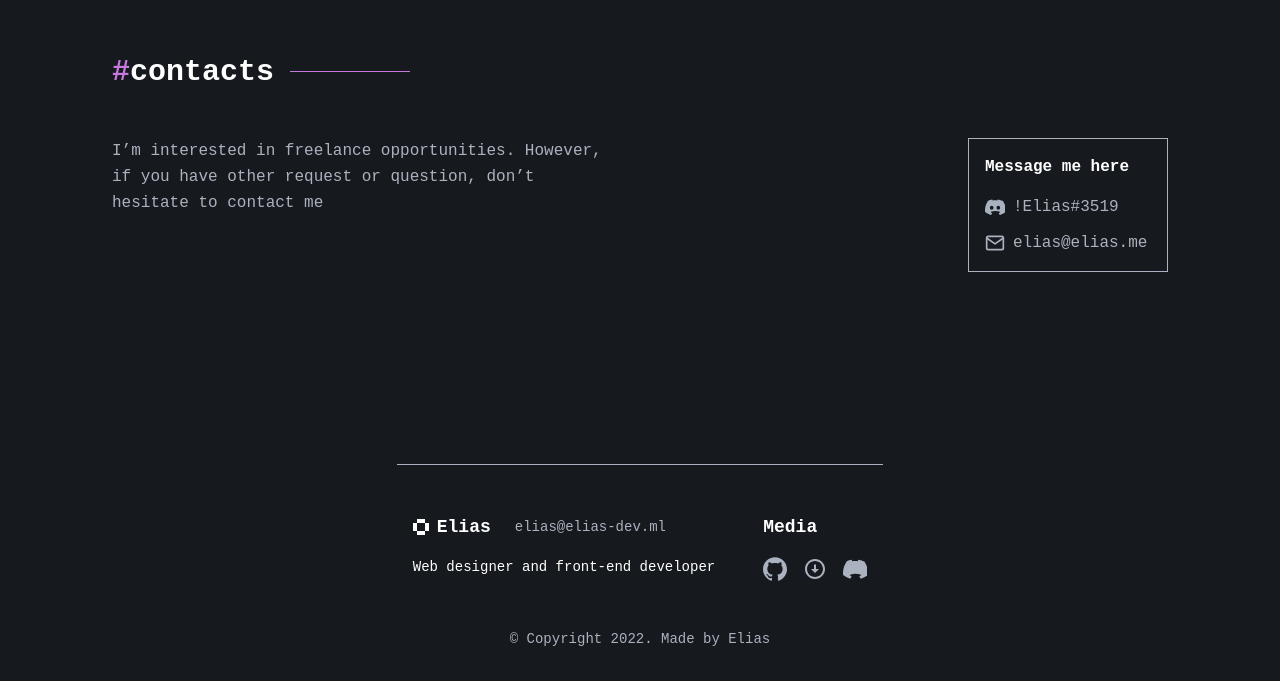
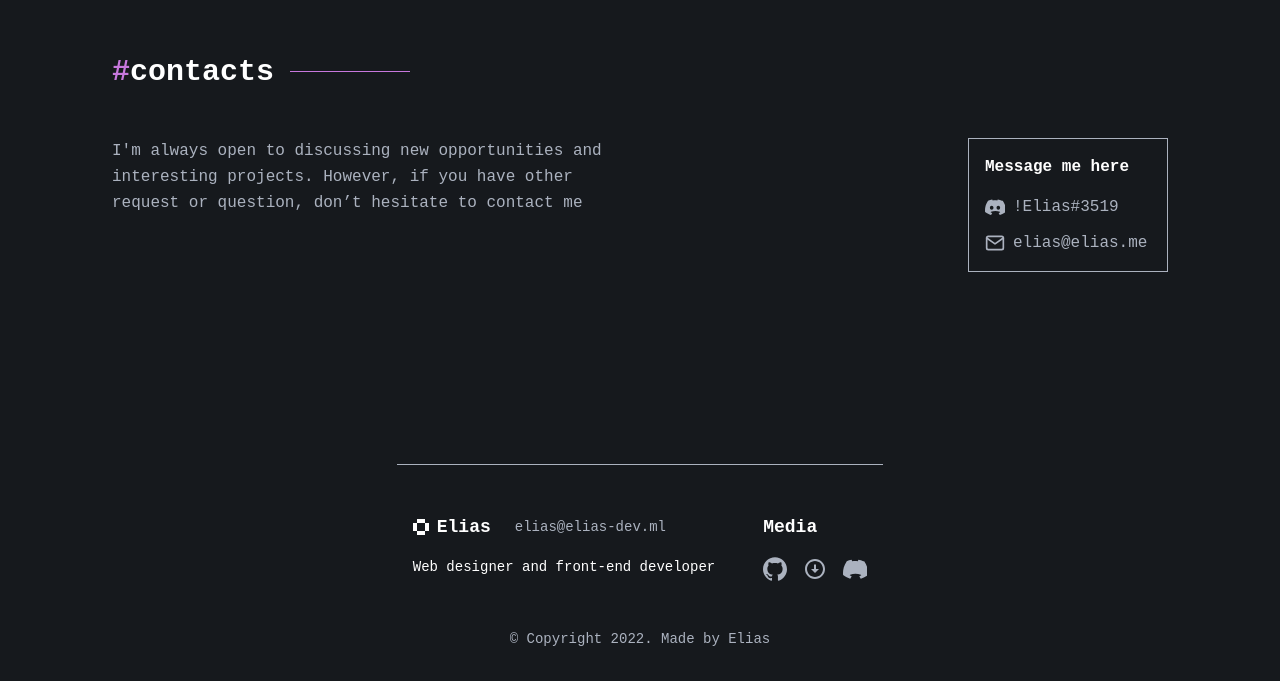
Before and after one commit to David-Horjet/Portfolio-v3, a Next.js app: page / in a window 1280 px wide. Shown: the part 3159-3840 px from the top of the page. Built offline with nearby package versions, Linux system fonts and the light colour scheme.

Commit message:
chore: addin contents

```diff
--- a/components/ContactSection.tsx
+++ b/components/ContactSection.tsx
@@ -14,7 +14,7 @@ const ContactSection: React.FC = () => {
             <div className="flex flex-col md:flex-row gap-12 justify-between">
                 <div className="max-w-125">
                     <p className="text-gray leading-relaxed mb-8">
-            I’m interested in freelance opportunities. However, if you have other request or question, don’t hesitate to contact me
+                        I'm always open to discussing new opportunities and interesting projects. However, if you have other request or question, don’t hesitate to contact me
                     </p>
                 </div>
 
@@ -23,7 +23,7 @@ const ContactSection: React.FC = () => {
                     <div className="space-y-3">
                         <div className="flex items-center gap-2 text-gray hover:text-white transition-colors cursor-pointer group/item">
                             <svg width="20" height="20" viewBox="0 0 24 24" fill="currentColor" className="text-gray group-hover/item:text-primary">
-                 <path d="M20.317 4.3698a19.7913 19.7913 0 00-4.8851-1.5152.0741.0741 0 00-.0785.0371c-.211.3753-.4447.8648-.6083 1.2495-1.8447-.2762-3.68-.2762-5.4868 0-.1636-.3933-.4058-.8742-.6177-1.2495a.077.077 0 00-.0785-.037 19.7363 19.7363 0 00-4.8852 1.515.0699.0699 0 00-.0321.0277C.5334 9.0458-.319 13.5799.0992 18.0578a.0824.0824 0 00.0312.0561c2.4214 1.7899 4.7563 2.872 7.0433 3.58a.0768.0768 0 00.0835-.027c.5401-.739 1.0125-1.5361 1.4088-2.3781a.0767.0767 0 00-.0418-.1058 12.5907 12.5907 0 01-1.8907-.901.0784.0784 0 00-.0083-.1311c.1265-.0948.253-.1928.3734-.294a.0754.0754 0 00.0264-.0784 14.28 14.28 0 0110.7412 0 .075.075 0 00.0264.0784c.1204.1012.2469.1992.3734.294a.0788.0788 0 00-.0083.1311 12.1541 12.1541 0 01-1.8907.901.0763.0763 0 00-.0418.1058c.3963.842 1.4088 2.3781 1.4088 2.3781a.0762.0762 0 00.0835.027c2.287-.708 4.6219-1.7901 7.0433-3.58a.0824.0824 0 00.0312-.0561c.5004-5.177-.8382-9.6739-3.5493-13.6604a.068.068 0 00-.0312-.0286zM8.02 15.3312c-1.1825 0-2.1569-1.0857-2.1569-2.419 0-1.3332.9555-2.4189 2.157-2.4189 1.2108 0 2.1757 1.0952 2.1568 2.419 0 1.3332-.9555 2.4189-2.1569 2.4189zm7.9748 0c-1.1825 0-2.1569-1.0857-2.1569-2.419 0-1.3332.9554-2.4189 2.1569-2.4189 1.2108 0 2.1757 1.0952 2.1568 2.419 0 1.3332-.946 2.4189-2.1568 2.4189z"/>
+                                <path d="M20.317 4.3698a19.7913 19.7913 0 00-4.8851-1.5152.0741.0741 0 00-.0785.0371c-.211.3753-.4447.8648-.6083 1.2495-1.8447-.2762-3.68-.2762-5.4868 0-.1636-.3933-.4058-.8742-.6177-1.2495a.077.077 0 00-.0785-.037 19.7363 19.7363 0 00-4.8852 1.515.0699.0699 0 00-.0321.0277C.5334 9.0458-.319 13.5799.0992 18.0578a.0824.0824 0 00.0312.0561c2.4214 1.7899 4.7563 2.872 7.0433 3.58a.0768.0768 0 00.0835-.027c.5401-.739 1.0125-1.5361 1.4088-2.3781a.0767.0767 0 00-.0418-.1058 12.5907 12.5907 0 01-1.8907-.901.0784.0784 0 00-.0083-.1311c.1265-.0948.253-.1928.3734-.294a.0754.0754 0 00.0264-.0784 14.28 14.28 0 0110.7412 0 .075.075 0 00.0264.0784c.1204.1012.2469.1992.3734.294a.0788.0788 0 00-.0083.1311 12.1541 12.1541 0 01-1.8907.901.0763.0763 0 00-.0418.1058c.3963.842 1.4088 2.3781 1.4088 2.3781a.0762.0762 0 00.0835.027c2.287-.708 4.6219-1.7901 7.0433-3.58a.0824.0824 0 00.0312-.0561c.5004-5.177-.8382-9.6739-3.5493-13.6604a.068.068 0 00-.0312-.0286zM8.02 15.3312c-1.1825 0-2.1569-1.0857-2.1569-2.419 0-1.3332.9555-2.4189 2.157-2.4189 1.2108 0 2.1757 1.0952 2.1568 2.419 0 1.3332-.9555 2.4189-2.1569 2.4189zm7.9748 0c-1.1825 0-2.1569-1.0857-2.1569-2.419 0-1.3332.9554-2.4189 2.1569-2.4189 1.2108 0 2.1757 1.0952 2.1568 2.419 0 1.3332-.946 2.4189-2.1568 2.4189z" />
                             </svg>
                             <span>!Elias#3519</span>
                         </div>
```
Lines whose indentation alone changed are shown as unchanged.
